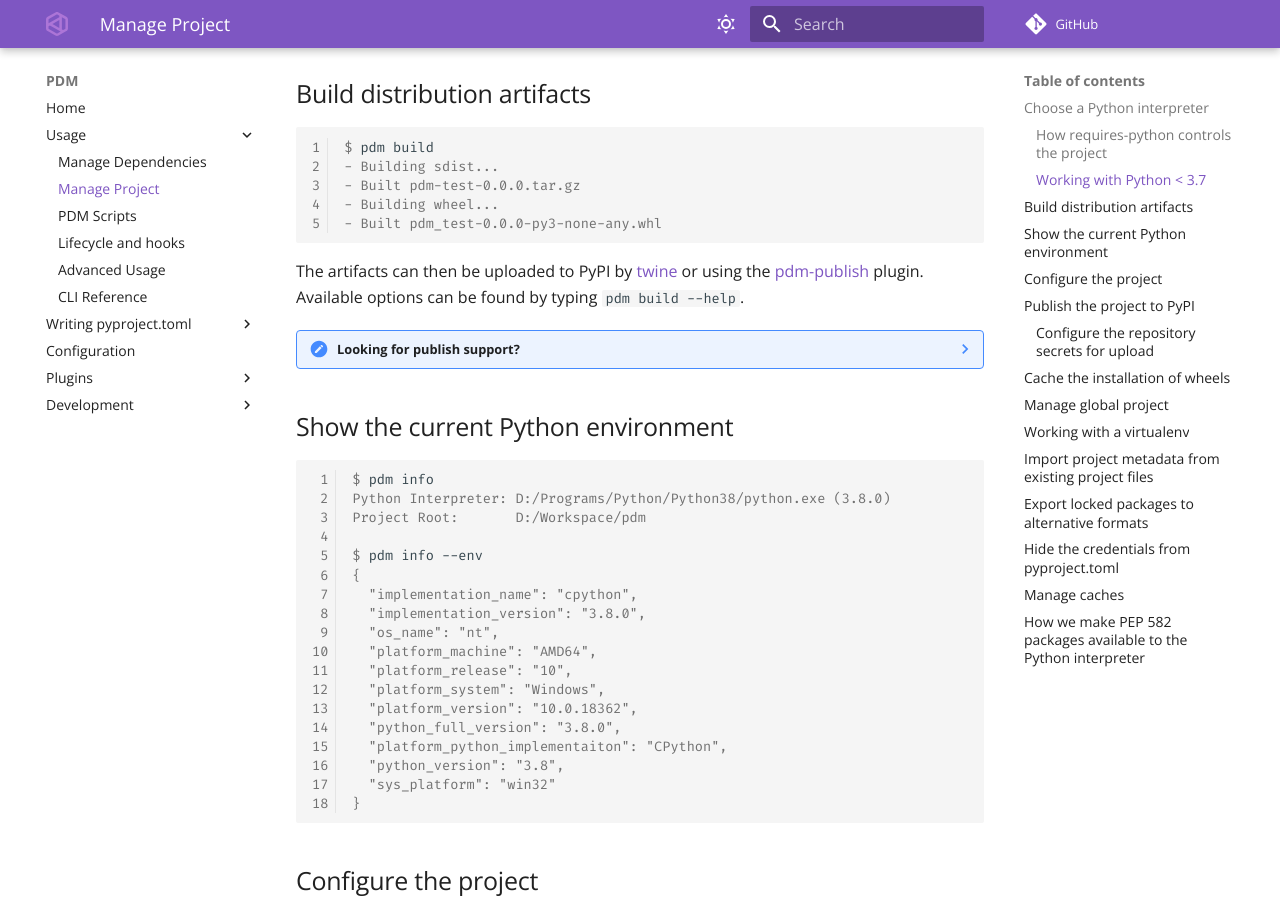
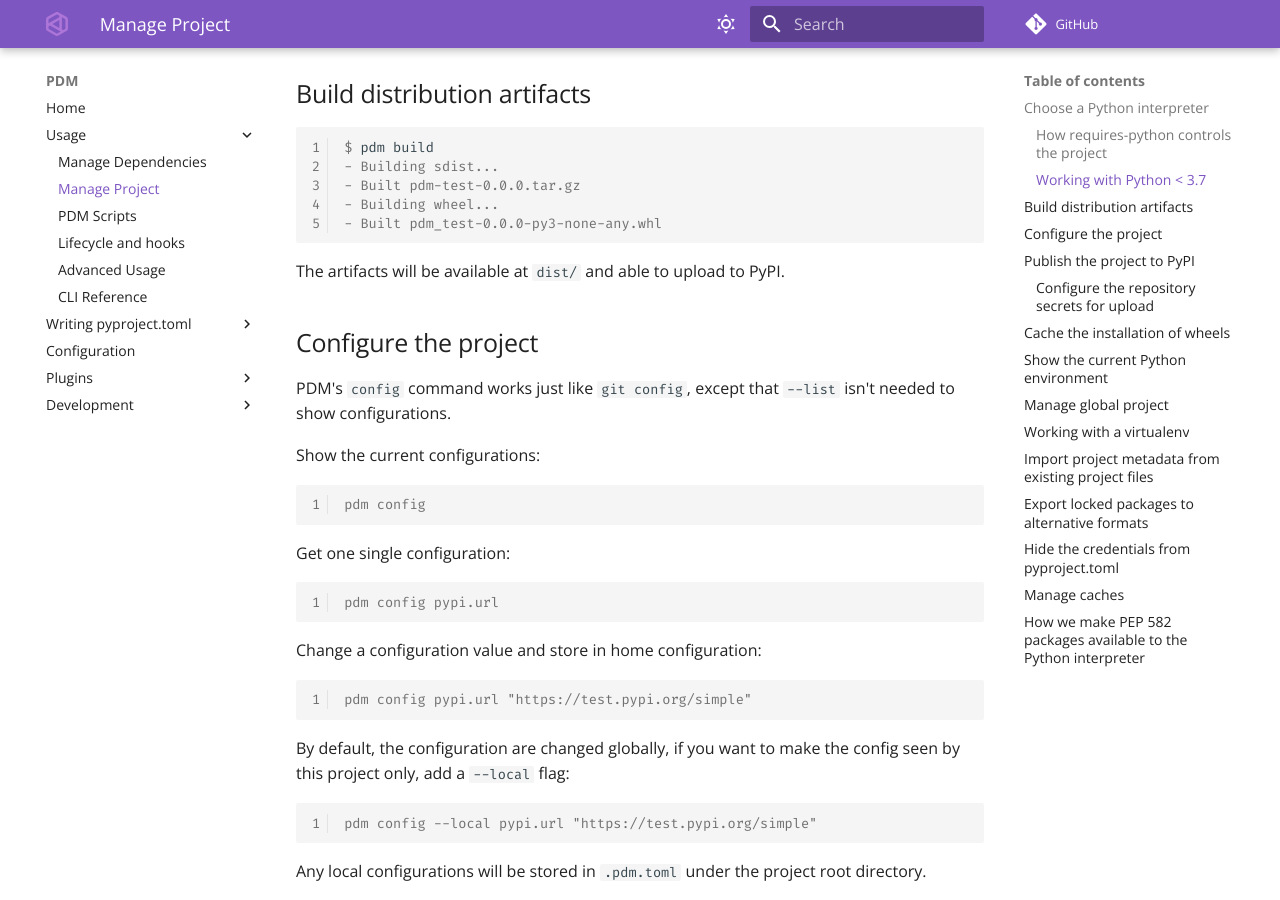
Before and after one commit to ChrisSanderser/pd-ms, an MkDocs documentation site: the page built from docs/docs/usage/project.md, in a window 1280 px wide and 900 px high, scrolled down 1323 px. Built offline with MkDocs 1.6.1 and Material for MkDocs 9.7.7, drawn with Linux system fonts in a browser that asks for light colours; comment, search, counter and statistics services are not loaded; the version menu is left out; some of the changed text lies outside the part shown.

Commit message:
doc: fix typos and improve a little

````diff
--- a/docs/docs/usage/project.md
+++ b/docs/docs/usage/project.md
@@ -40,36 +40,7 @@ $ pdm build
 - Built pdm_test-0.0.0-py3-none-any.whl
 ```
 
-The artifacts can then be uploaded to PyPI by [twine](https://pypi.org/project/twine) or using the
-[pdm-publish](https://github.com/branchvincent/pdm-publish) plugin. Available options can be found by
-typing `pdm build --help`.
-
-??? note "Looking for publish support?"
-    If you are looking for `publish` subcommand as poetry, you can refer to the [pdm-publish](https://github.com/branchvincent/pdm-publish) plugin.
-    Indeed, most of the time, publishing should be handled by CI/CD pipelines.
-
-## Show the current Python environment
-
-```console
-$ pdm info
-Python Interpreter: D:/Programs/Python/Python38/python.exe (3.8.0)
-Project Root:       D:/Workspace/pdm
-                                                                                                                                   [10:42]
-$ pdm info --env
-{
-  "implementation_name": "cpython",
-  "implementation_version": "3.8.0",
-  "os_name": "nt",
-  "platform_machine": "AMD64",
-  "platform_release": "10",
-  "platform_system": "Windows",
-  "platform_version": "10.0.18362",
-  "python_full_version": "3.8.0",
-  "platform_python_implementaiton": "CPython",
-  "python_version": "3.8",
-  "sys_platform": "win32"
-}
-```
+The artifacts will be available at `dist/` and able to upload to PyPI.
 
 ## Configure the project
 
@@ -184,6 +155,29 @@ The caches are located under `$(pdm config cache_dir)/packages`. One can view th
 !!! note
     Only the installation of _named requirements_ resolved from PyPI can be cached.
 
+## Show the current Python environment
+
+```console
+$ pdm info
+Python Interpreter: D:/Programs/Python/Python38/python.exe (3.8.0)
+Project Root:       D:/Workspace/pdm
+                                                                                                                                   [10:42]
+$ pdm info --env
+{
+  "implementation_name": "cpython",
+  "implementation_version": "3.8.0",
+  "os_name": "nt",
+  "platform_machine": "AMD64",
+  "platform_release": "10",
+  "platform_system": "Windows",
+  "platform_version": "10.0.18362",
+  "python_full_version": "3.8.0",
+  "platform_python_implementaiton": "CPython",
+  "python_version": "3.8",
+  "sys_platform": "win32"
+}
+```
+
 ## Manage global project
 
 Sometimes users may want to keep track of the dependencies of global Python interpreter as well.
````
Also changed, not shown: docs/docs/pyproject/build.md (+8 -5 lines).
